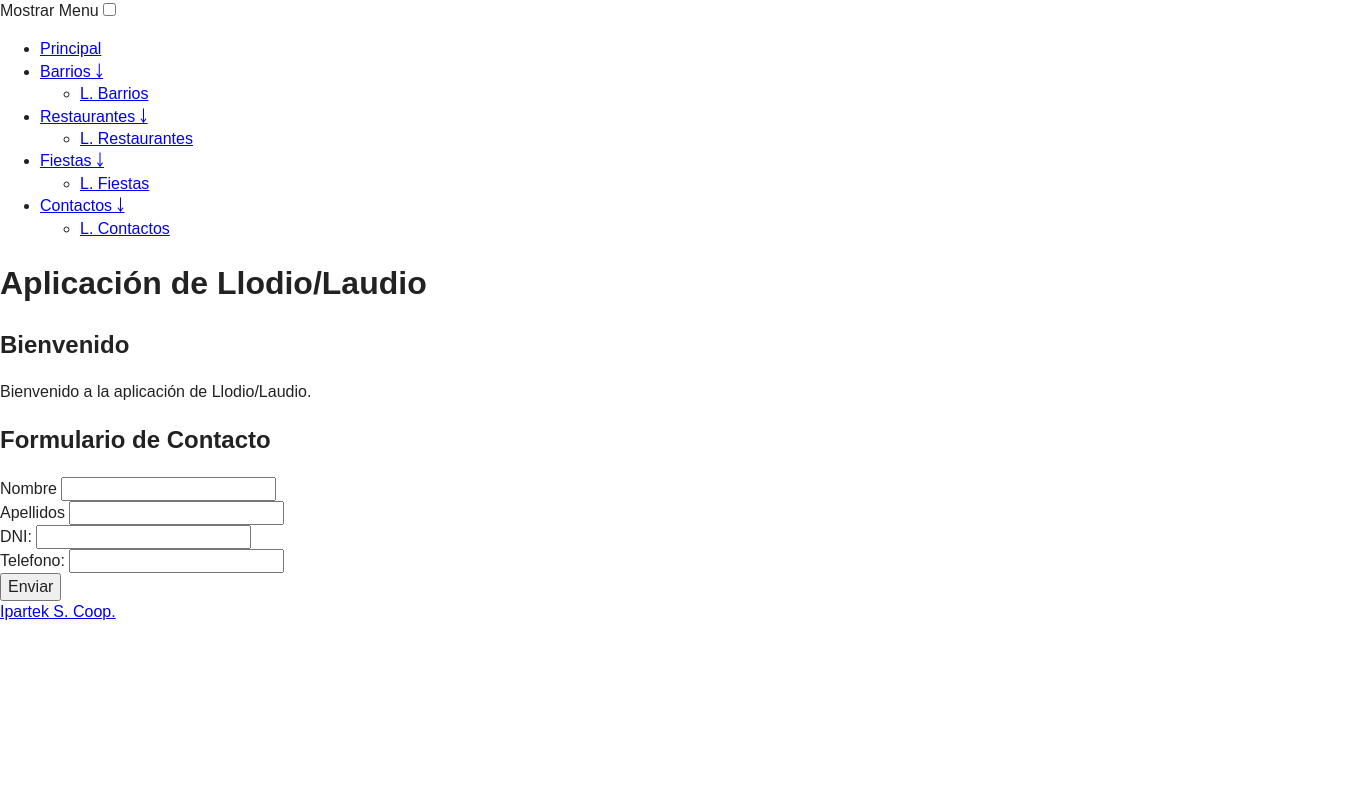
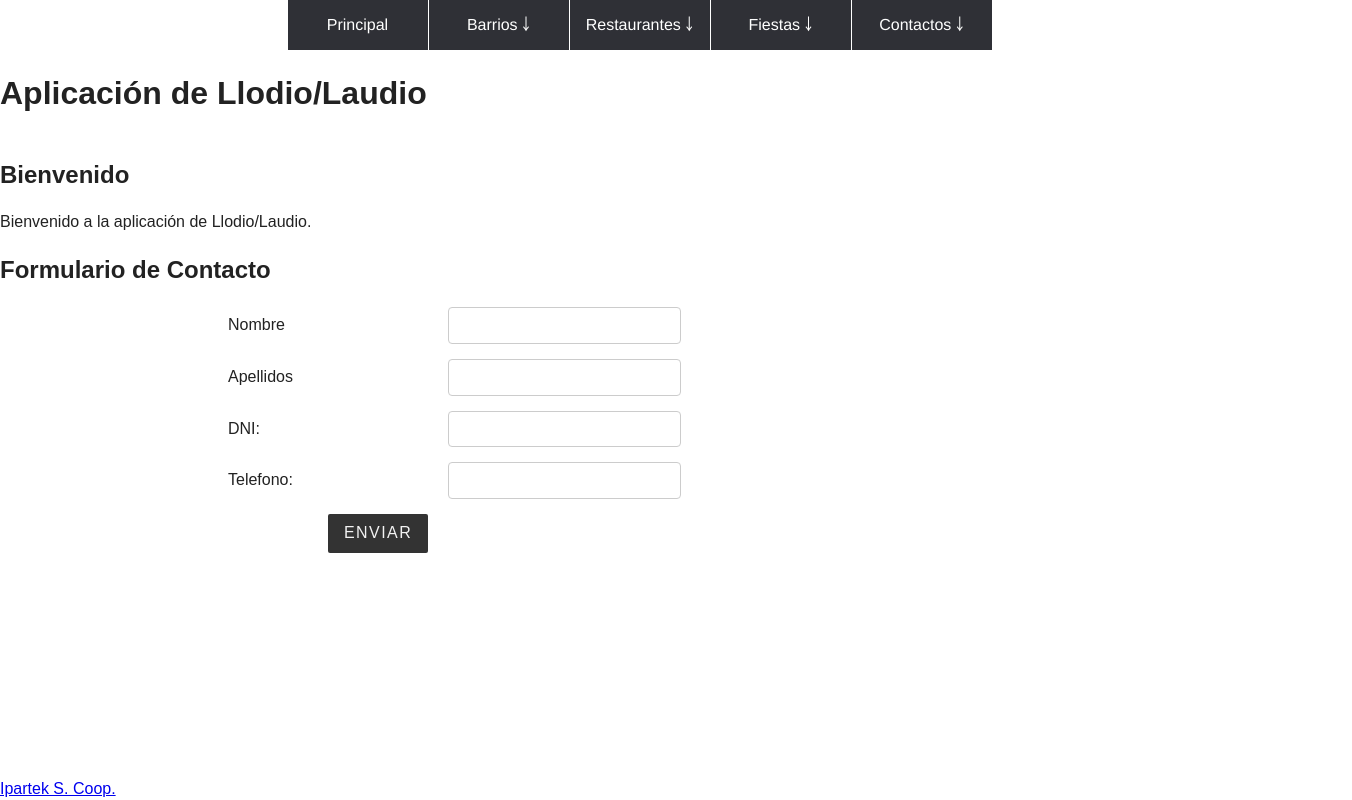
Before and after one commit to Albertofern/html5-appllodio, a plain HTML site: page index.html in a window 1280 px wide. Shown: the whole page, 1352 px wide, since content can reach past the window. Drawn offline with nearby package versions, Linux system fonts and the light colour scheme.

Commit message:
Corregido la vista desde el index

```diff
--- a/css/main.css
+++ b/css/main.css
@@ -94,16 +94,232 @@ textarea {
 /* ==========================================================================
    Author's custom styles
    ========================================================================== */
+/*** GENERAL LAYOUT ****/
+html {
+    box-sizing: border-box;
+}
+*, *:before, *:after {
+    box-sizing: inherit;
+}
+#wrapper {
+    position: relative;
+    display: flex;
+    flex-direction: column;
+}
+#page {
+    min-height: calc(100vh - 50px);
+    display: flex;
+    flex-direction: column;
+    flex: 1;
+}
+#page-header {
+
+}
+#page-footer {
+
+}
+
+#page-body {
+    flex: 1;
+}
+section.flexcontainer{
+    flex-direction: column;
+}
+section.flexcontainer > div.flexcontainer{
+    flex-direction: row;
+    justify-content: center;
+}
+.flexcontainer {
+    display: -webkit-box;  /* OLD - iOS 6-, Safari 3.1-6, BB7 */
+    display: -ms-flexbox;  /* IE 10 */
+    display: -webkit-flex; /*  Safari 6.1+. iOS 7.1+, BB10 */
+    display: flex;         /* W3C Spec - Firefox, Chrome, Opera */
+}
+input:not([type='checkbox']),  textarea{
+    padding: 6px 12px;
+    line-height: 1.42857143;
+    color: #555;
+    background-color: #fff;
+    background-image: none;
+    border: 1px solid #ccc;
+    border-radius: 4px;
+}
+#contactForm {
+    width: 80%;
+    align-items: center;
+}
+#contactForm.flexcontainer{
+    flex-wrap: wrap;
+    flex-direction: column;
+}
+form .flexcontainer{
+    flex-direction: row;
+    flex-wrap: wrap;
+    justify-content: center;
+    width: 100%;
+}
+#contactForm label{
+    max-width: 220px;
+    padding-top: 7px;
+    margin-bottom: 0;
+    text-align: left;
+    flex: 1 0 120px;
+}
+
+form .flexcontainer:not(:last-child){
+    margin-bottom: 15px;
+}
+.text-error{
+    color: red;
+    margin-left: 15px;
+}
+form .flexcontainer div.text-error{
+    flex: 1 0 120px;
+}
+form button{
+    padding: 8px 16px;
+    border: none;
+    background: #333;
+    color: #f2f2f2;
+    text-transform: uppercase;
+    letter-spacing: .09em;
+    border-radius: 2px;
+}
+form .flexcontainer:last-child {
+    justify-content: flex-start;
+    margin-left: 200px;
+}
+/******* MENU *******/
+/*Strip the ul of padding and list styling*/
+nav {
+    display: -webkit-box;  /* OLD - iOS 6-, Safari 3.1-6, BB7 */
+    display: -ms-flexbox;  /* IE 10 */
+    display: -webkit-flex; /*  Safari 6.1+. iOS 7.1+, BB10 */
+    display: flex;         /* W3C Spec - Firefox, Chrome, Opera */
+    justify-content: center;
+    min-height: 50px;
+}
+ul {
+    list-style-type:none;
+    margin:0;
+    padding:0;
+    position: absolute;
+    display: -webkit-box;  /* OLD - iOS 6-, Safari 3.1-6, BB7 */
+    display: -ms-flexbox;  /* IE 10 */
+    display: -webkit-flex; /*  Safari 6.1+. iOS 7.1+, BB10 */
+    display: flex;         /* W3C Spec - Firefox, Chrome, Opera */
+    z-index: 1000;
+}
+
+/*Create a horizontal list with spacing*/
+li {
+    /*     display:inline-block;*/
+
+    margin-right: 1px;
+}
+
+/*Style for menu links*/
+li a {
+    display:block;
+    min-width:140px;
+    height: 50px;
+    text-align: center;
+    line-height: 50px;
+    font-family: "Helvetica Neue", Helvetica, Arial, sans-serif;
+    color: #fff;
+    background: #2f3036;
+    text-decoration: none;
+}
+
+/*Hover state for top level links*/
+li:hover a {
+    background: #19c589;
+}
+
+/*Style for dropdown links*/
+li:hover ul a {
+    background: #f3f3f3;
+    color: #2f3036;
+    height: 40px;
+    line-height: 40px;
+}
+
+/*Hover state for dropdown links*/
+li:hover ul a:hover {
+    background: #19c589;
+    color: #fff;
+}
+
+/*Hide dropdown links until they are needed*/
+li ul {
+    display: none;
+}
+
+/*Make dropdown links vertical*/
+li ul li {
+    display: block;
+    /* float: none;*/
+}
+
+/*Prevent text wrapping*/
+li ul li a {
+    width: auto;
+    min-width: 100px;
+    padding: 0 20px;
+}
+
+/*Display the dropdown on hover*/
+ul li a:hover + .submenu, .submenu:hover {
+    display: block;
+}
+
+/*Style 'show menu' label button and hide it by default*/
+.show-menu {
+    font-family: "Helvetica Neue", Helvetica, Arial, sans-serif;
+    text-decoration: none;
+    color: #fff;
+    background: #19c589;
+    text-align: center;
+    padding: 10px 0;
+    display: none;
+}
+
+/*Hide checkbox*/
+input[type=checkbox]{
+    display: none;
+}
+
+/*Show menu when invisible checkbox is checked*/
+input[type=checkbox]:checked ~ #menu{
+    display: block;
+}
 
 
-
-
-
-
-
-
-
-
+/*Responsive Styles*/
+@media screen and (max-width : 760px){
+    /*Make dropdown links appear inline*/
+    ul {
+        position: static;
+        display: none;
+    }
+    /*Create vertical spacing*/
+    li {
+        margin-bottom: 1px;
+    }
+    /*Make all menu links full width*/
+    ul li, li a {
+        width: 100%;
+    }
+    /*Display 'show menu' link*/
+    .show-menu {
+        display:block;
+        width: 100%;
+    }
+    nav{
+        justify-content: center;
+        flex-direction: column;
+    }
+}
 
 
 
@@ -196,9 +412,9 @@ textarea {
 }
 
 @media print,
-       (-webkit-min-device-pixel-ratio: 1.25),
-       (min-resolution: 1.25dppx),
-       (min-resolution: 120dpi) {
+(-webkit-min-device-pixel-ratio: 1.25),
+(min-resolution: 1.25dppx),
+(min-resolution: 120dpi) {
     /* Style adjustments for high resolution devices */
 }
 
--- a/index.html
+++ b/index.html
@@ -3,27 +3,27 @@
 <head>
     <meta charset="utf-8">
     <meta http-equiv="x-ua-compatible" content="ie=edge">
-    <title></title>
+    <title>Gestion app Llodio/Laudio</title>
     <meta name="description" content="">
     <meta name="viewport" content="width=device-width, initial-scale=1">
 
     <link rel="apple-touch-icon" href="apple-touch-icon.png">
     <!-- Place favicon.ico in the root directory -->
 
-    <link rel="stylesheet" href="../css/normalize.css">
-    <link rel="stylesheet" href="../css/main.css">
-    <script src="../js/vendor/modernizr-2.8.3.min.js"></script>
+    <link rel="stylesheet" href="css/normalize.css">
+    <link rel="stylesheet" href="css/main.css">
+    <script src="js/vendor/modernizr-2.8.3.min.js"></script>
 </head>
 <body>
 <nav>
     <label for="show-menu" class="show-menu">Mostrar Menu</label>
     <input type="checkbox" id="show-menu" role="button">
     <ul id="menu">
-        <li><a href="../index.html">Principal</a></li>
+        <li><a href="index.html">Principal</a></li>
         <li>
             <a href="#">Barrios ￬</a>
             <ul class="submenu">
-                <li><a href="../barrios/barrios.html">L. Barrios</a></li>
+                <li><a href="barrios/barrios.html">L. Barrios</a></li>
                 <!--
                 <li><a href="#"></a></li>
                 <li><a href="#">Illustration</a></li>
@@ -33,7 +33,7 @@
         <li>
             <a href="#">Restaurantes ￬</a>
             <ul class="submenu">
-                <li><a href="../restaurantes/restaurantes.html">L. Restaurantes</a></li>
+                <li><a href="restaurantes/restaurantes.html">L. Restaurantes</a></li>
                 <!--
                 <li><a href="#"></a></li>
                 <li><a href="#">Illustration</a></li>
@@ -43,7 +43,7 @@
         <li>
             <a href="#">Fiestas ￬</a>
             <ul class="submenu">
-                <li><a href="../fiestas/fiestas.html">L. Fiestas</a></li>
+                <li><a href="fiestas/fiestas.html">L. Fiestas</a></li>
                 <!--
                 <li><a href="#"></a></li>
                 <li><a href="#">Illustration</a></li>
@@ -53,7 +53,7 @@
         <li>
             <a href="#">Contactos ￬</a>
             <ul class="submenu">
-                <li><a href="../contactos/contactos.html">L. Contactos</a></li>
+                <li><a href="contactos/contactos.html">L. Contactos</a></li>
                 <!--
                 <li><a href="#"></a></li>
                 <li><a href="#">Illustration</a></li>
@@ -110,7 +110,7 @@
 </div>
 <script src="https://code.jquery.com/jquery-1.12.0.min.js"></script>
 <script>window.jQuery || document.write('<script src="js/vendor/jquery-1.12.0.min.js"><\/script>')</script>
-<script src="../js/plugins.js"></script>
-<script src="../js/main.js"></script>
+<script src="js/plugins.js"></script>
+<script src="js/main.js"></script>
 </body>
 </html>
```
